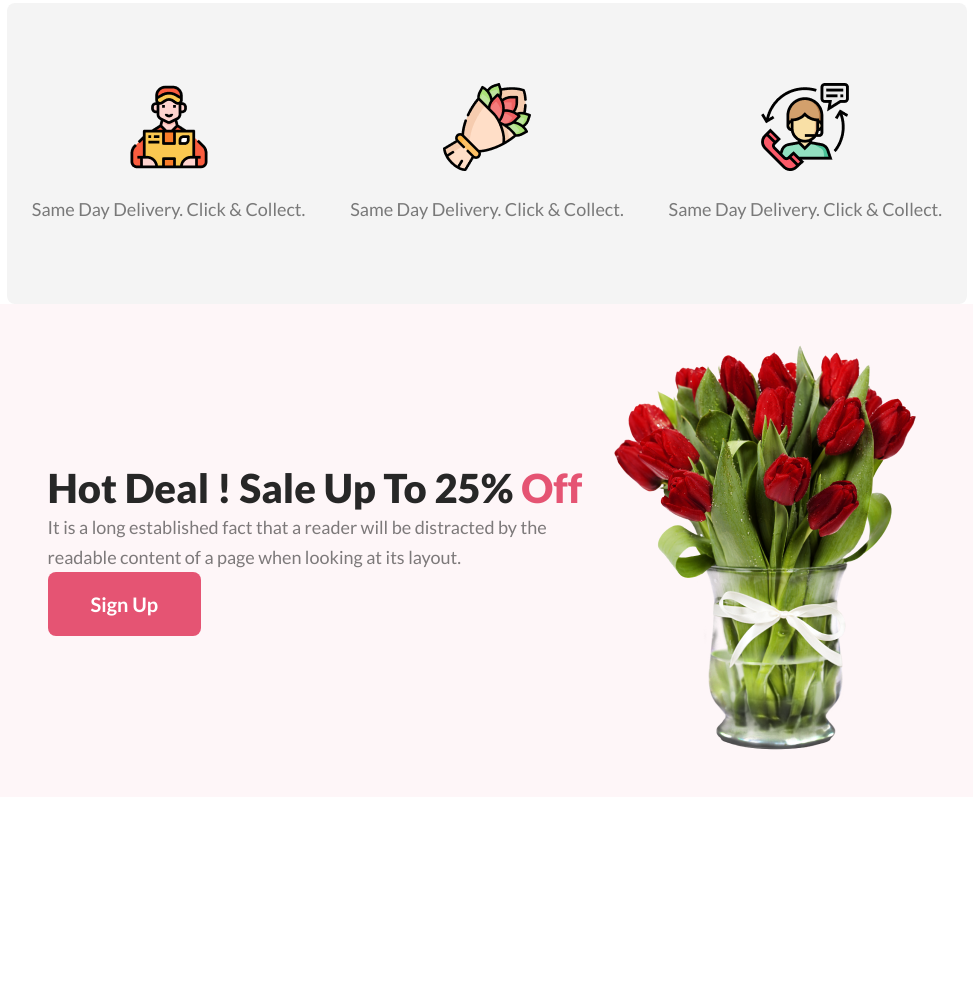
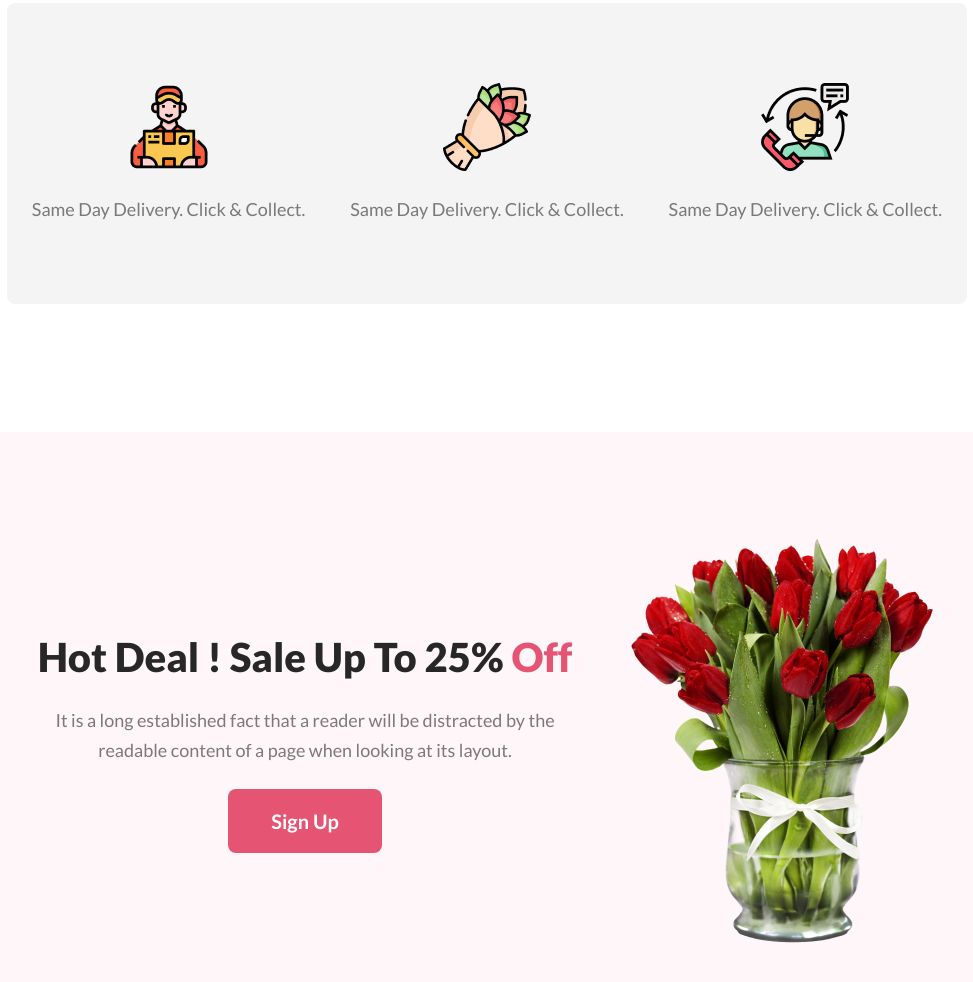
Before and after one commit to fardinariful/FlowerShop, a plain HTML site: page index.html in a window 1280 px wide. Shown: the part 1598-2580 px from the top of the page, without its empty margins (153-1126 px from the left). Before the commit the page ends 2395 px from the top, so only its background shows below. Drawn offline with Linux system fonts and the light colour scheme.

Commit message:
hot deal section added

```diff
--- a/style/styles.css
+++ b/style/styles.css
@@ -129,26 +129,27 @@ button {
   margin-top: 80px;
 }
 .fardin {
+  margin-top: 128px;
   background: rgba(229, 84, 115, 0.05);
 }
 .hot-deal {
   display: flex;
   justify-content: space-around;
-  padding: 35px;
+  padding: 100px 0px;
   align-items: center;
 }
 .hot-deal-text {
   max-width: 550px;
   width: 75%;
+  text-align: center;
+
 }
 
 .hot-deal-text h2 {
-  color: #272727;
-  font-family: Lato;
-  font-size: 40px;
-  font-style: normal;
-  font-weight: 800;
-  line-height: normal;
+   margin-bottom: 24px;
+   color: #272727;
+   font-size: 40px;
+   font-weight: 800;
 }
 .extra-style-text {
   color: #e55473;
@@ -158,3 +159,12 @@ button {
   font-weight: 800;
   line-height: normal;
 }
+
+.hot-deal-text button{
+  margin-top: 24px;
+}
+
+.hot-deal-img img{
+  max-width: 318px;
+  width: 100%;
+}
```
